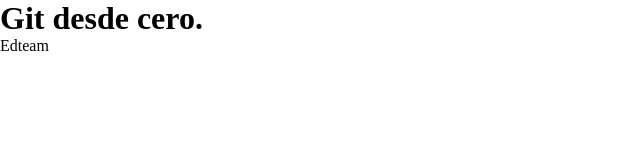
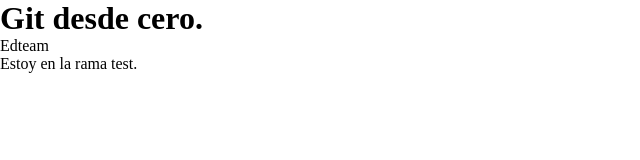
Before and after one commit to CodePerez77/git, a plain HTML site: page index.html in a window 1280 px wide. Shown: the whole page, without its empty margins (0-640 px from the left). Drawn offline with Linux system fonts and the light colour scheme.

Commit message:
cambio desde la rama test

```diff
--- a/index.html
+++ b/index.html
@@ -9,5 +9,10 @@
 <body>
     <h1>Git desde cero.</h1>
     <p>Edteam</p>
+    <section>
+        <p>
+            Estoy en la rama test.
+        </p>
+    </section>
 </body>
 </html>
```
